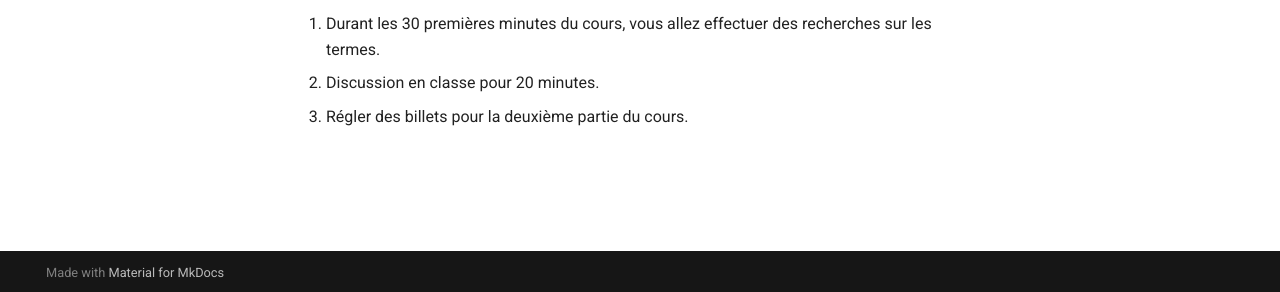
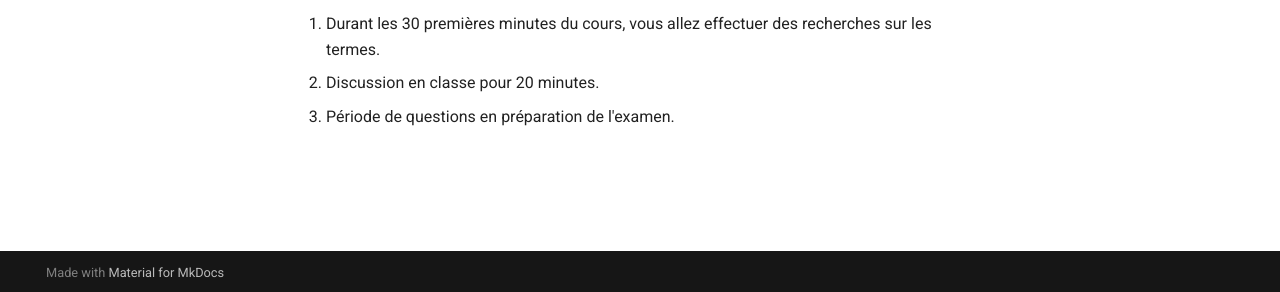
Before and after one commit to cegepvictoetienne/support, an MkDocs documentation site: the page built from wiki/niveaux-service.md, in a window 1280 px wide. Shown: the part 605-897 px from the top of the page. Built offline with MkDocs 1.6.1 and Material for MkDocs 9.7.7, drawn with Linux system fonts in a browser that asks for light colours.

Commit message:
modifier cours 12

```diff
--- a/wiki/niveaux-service.md
+++ b/wiki/niveaux-service.md
@@ -20,4 +20,4 @@ Votre superviseur veut mettre en place des pratiques d’ITIL. Il vous demande d
 
 1. Durant les 30 premières minutes du cours, vous allez effectuer des recherches sur les termes.
 2. Discussion en classe pour 20 minutes.
-3. Régler des billets pour la deuxième partie du cours.
+3. Période de questions en préparation de l'examen.
```
